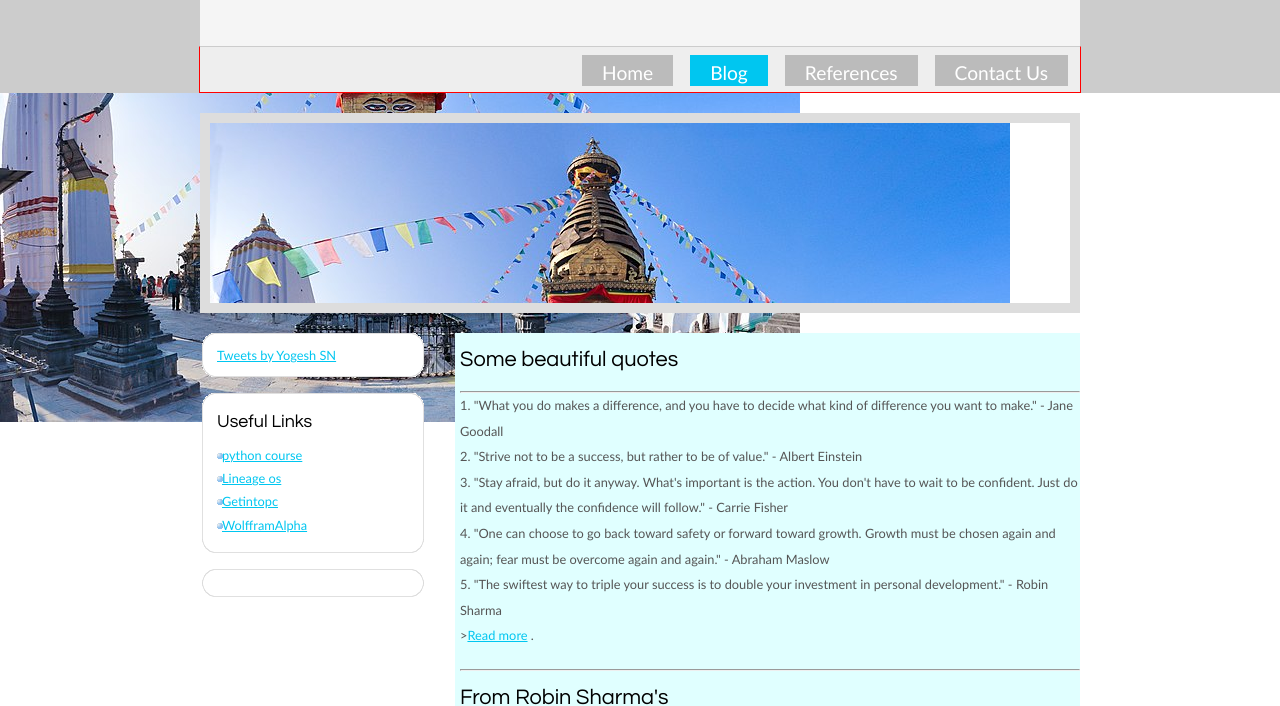
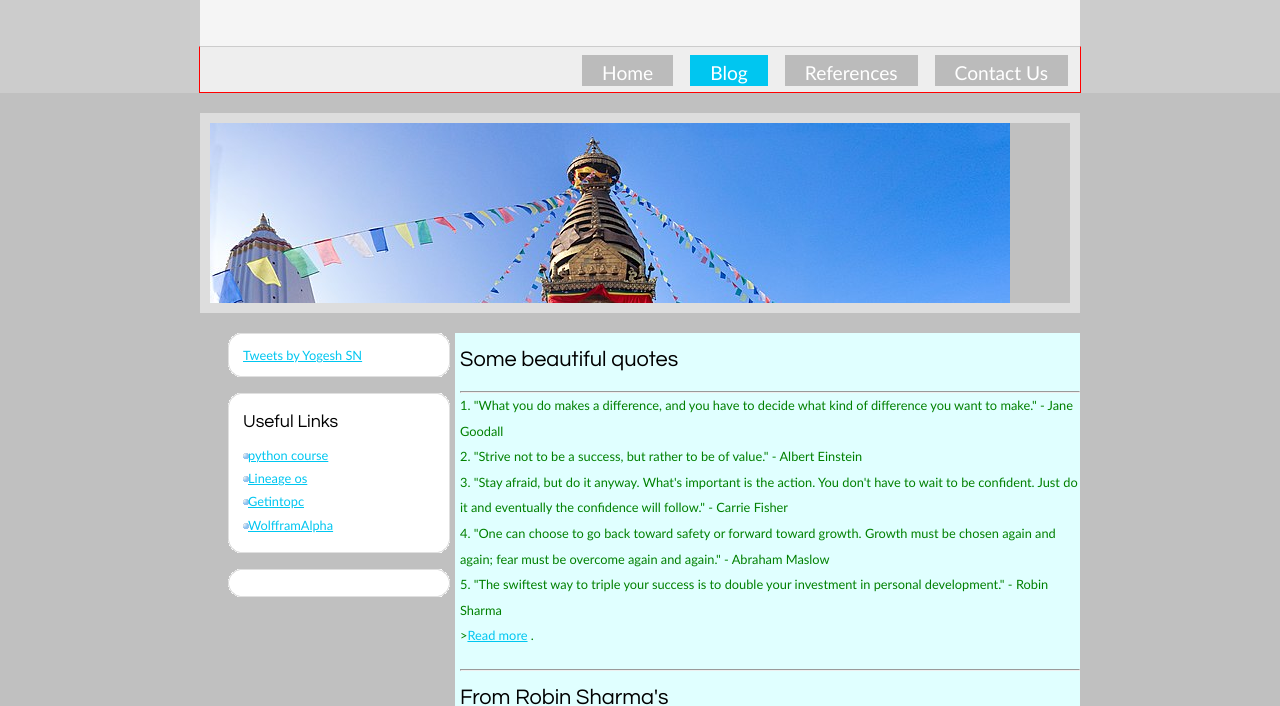
Before and after one commit to yogeshniu/portfolio-website, a plain HTML site: page blog.html in a window 1280 px wide. Shown: the part 94-800 px from the top of the page. Drawn offline with Linux system fonts and the light colour scheme.

Commit message:
Add files via upload

```diff
--- a/style/style.css
+++ b/style/style.css
@@ -8,8 +8,13 @@ html
 body
 { font: normal .80em 'trebuchet ms', arial, sans-serif;
   background: silver;
-  background: transparent url(bann.jpg) no-repeat;
-  color: #555;}
+  align-items: center;
+  margin: auto;
+  padding: 0;
+  justify-self: center;
+  border: #323232;
+
+  color: green;}
 
 p
 { padding: 0 0 20px 0;
@@ -92,7 +97,7 @@ ol li
   margin-left: 10px;}
 
 .center
-{ display: block;
+{ display:block;
   text-align: center;
   margin: 20px auto;}
 
@@ -100,6 +105,12 @@ ol li
 { margin-left: auto;
   margin-right: auto;}
 
+ .widths{
+  align-items: center;
+  text-align: center;
+  border: #000 100px;
+   width: 860px;
+ }
 #header
 { background: #CCC;
   border-bottom: 1px solid #CCC;
@@ -199,10 +210,10 @@ ul#menu li a:hover
 
 #sidebar_container
 { float: left;
-  width: 224px;}
+  width: 250px;}
 
 .sidebar_top
-{ width: 222px;
+{ width: 250px;
   height: 14px;
   background: transparent url(side_top.png) no-repeat;}
 
@@ -231,6 +242,7 @@ ul#menu li a:hover
 #content
 { text-align: left;
   width: 620px;
+  height: auto;
   padding: 0 0 0 5px;
   float: right;
 background-color:lightcyan
@@ -367,3 +379,6 @@ nav a:hover {
     font-weight: 800;background-color: pink;
 
 }
+.links ul li{
+  list-style:circle;
+}
```
